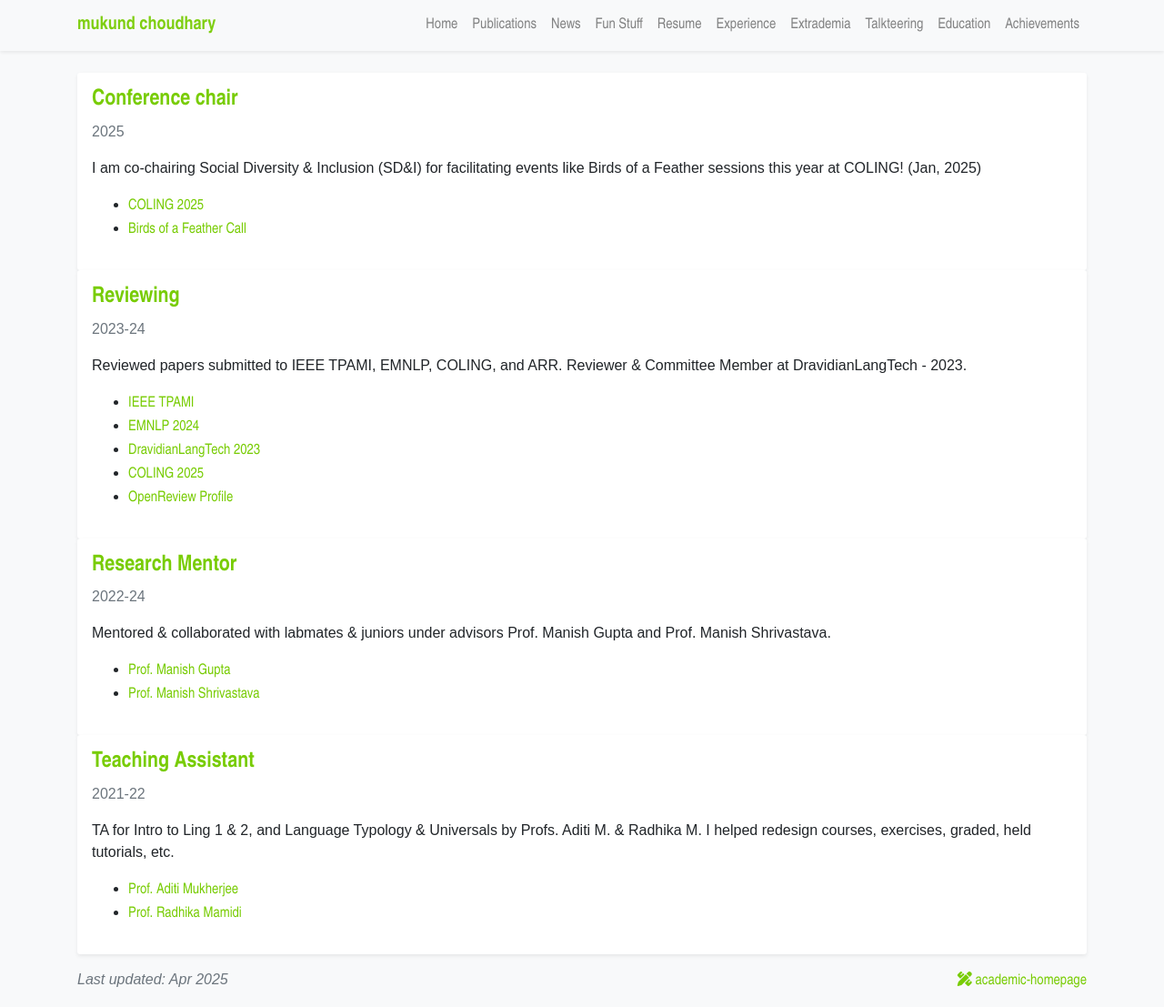
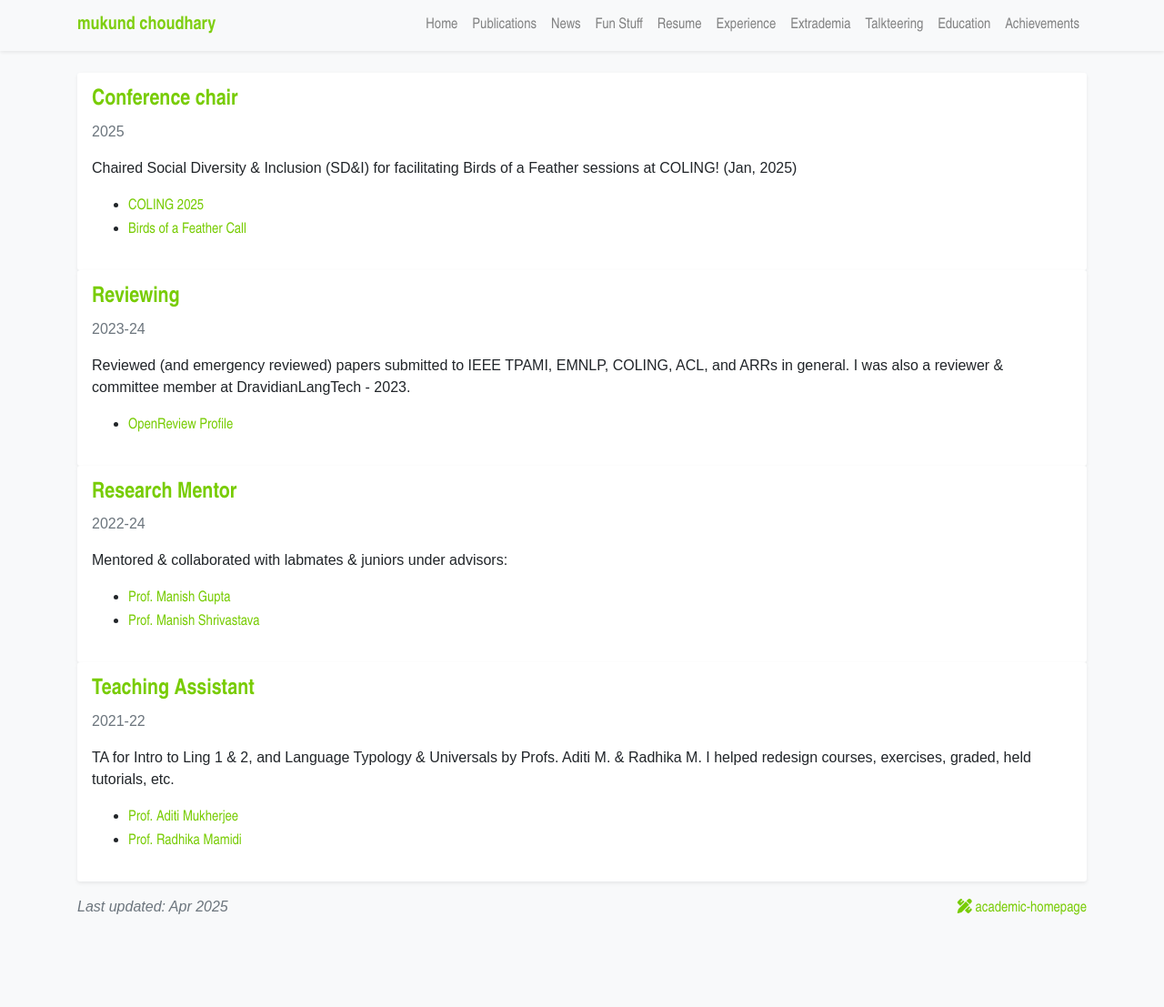
Before and after one commit to mukundc2k/mukundc2k.github.io, a Jekyll site: the page built from mentorreview.html, in a window 1280 px wide and 1107 px high. Shown: the whole window at 91% size. Built offline with Jekyll 4.4.1, drawn with Linux system fonts in a browser that asks for light colours; a style sheet for code colours, icons or effects is not loaded.

Commit message:
Update mentoring_and_reviewing.yml

```diff
--- a/_data/mentoring_and_reviewing.yml
+++ b/_data/mentoring_and_reviewing.yml
@@ -1,31 +1,23 @@
 entries:
   - category: "Conference chair"
     date: "2025"
-    description: "I am co-chairing Social Diversity & Inclusion (SD&I) for facilitating events like Birds of a Feather sessions this year at COLING! (Jan, 2025)"
+    description: "Chaired Social Diversity & Inclusion (SD&I) for facilitating Birds of a Feather sessions at COLING! (Jan, 2025)"
     links:
       - title: "COLING 2025"
         url: "https://coling2025.org/"
       - title: "Birds of a Feather Call"
-        url: "https://coling2025.org/calls/bof/"
+        url: "https://coling2025.org/program/bof/"
 
   - category: "Reviewing"
     date: "2023-24"
-    description: "Reviewed papers submitted to IEEE TPAMI, EMNLP, COLING, and ARR. Reviewer & Committee Member at DravidianLangTech - 2023."
+    description: "Reviewed (and emergency reviewed) papers submitted to IEEE TPAMI, EMNLP, COLING, ACL, and ARRs in general. I was also a reviewer & committee member at DravidianLangTech - 2023."
     links:
-      - title: "IEEE TPAMI"
-        url: "https://ieeexplore.ieee.org/xpl/RecentIssue.jsp?punumber=34"
-      - title: "EMNLP 2024"
-        url: "https://2024.emnlp.org/"
-      - title: "DravidianLangTech 2023"
-        url: "https://dravidianlangtech.github.io/2023/"
-      - title: "COLING 2025"
-        url: "https://coling2025.org/"
       - title: "OpenReview Profile"
         url: "https://openreview.net/profile?id=~Mukund_Choudhary1"
 
   - category: "Research Mentor"
     date: "2022-24"
-    description: "Mentored & collaborated with labmates & juniors under advisors Prof. Manish Gupta and Prof. Manish Shrivastava."
+    description: "Mentored & collaborated with labmates & juniors under advisors:"
     links:
       - title: "Prof. Manish Gupta"
         url: "https://www.microsoft.com/en-us/research/people/gmanish/"
```
